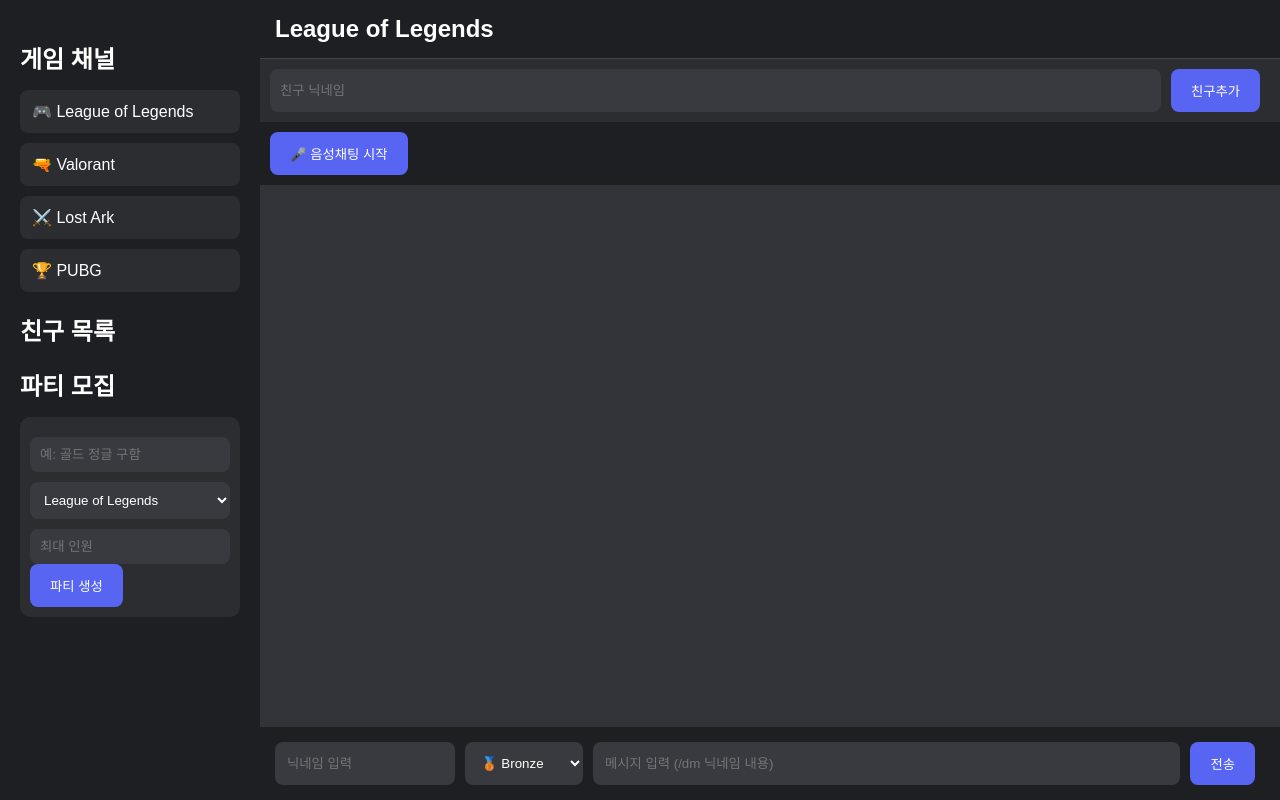
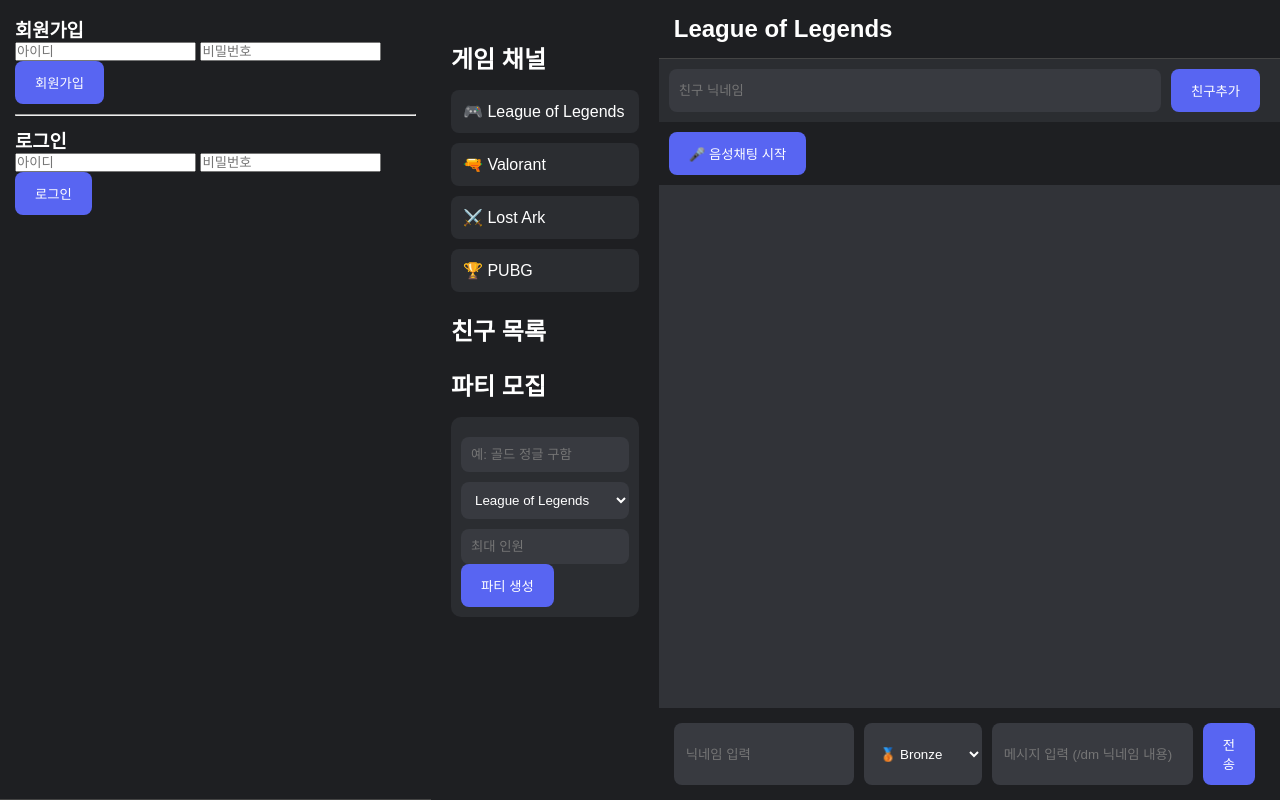
Before and after one commit to wjdgus741741-dotcom/team-platform, a website: page public/index.html in a window 1280 px wide. Drawn offline with nearby package versions, Linux system fonts and the light colour scheme; no server answers.

Commit message:
add login register

```diff
--- a/public/index.html
+++ b/public/index.html
@@ -272,6 +272,52 @@
 </head>
 
 <body>
+
+    <div style="
+padding:15px;
+background:#1e1f22;
+border-bottom:1px solid #444;
+">
+
+<h3>회원가입</h3>
+
+<input
+type="text"
+id="regUsername"
+placeholder="아이디"
+>
+
+<input
+type="password"
+id="regPassword"
+placeholder="비밀번호"
+>
+
+<button onclick="register()">
+회원가입
+</button>
+
+<hr style="margin:10px 0;">
+
+<h3>로그인</h3>
+
+<input
+type="text"
+id="loginUsername"
+placeholder="아이디"
+>
+
+<input
+type="password"
+id="loginPassword"
+placeholder="비밀번호"
+>
+
+<button onclick="login()">
+로그인
+</button>
+
+</div>
 
     <!-- 사이드바 -->
     <div class="sidebar">
@@ -1366,6 +1412,125 @@
 
 // 친구 삭제
 
+// 회원가입
+
+function register(){
+
+    const username =
+    document.getElementById(
+        'regUsername'
+    ).value;
+
+    const password =
+    document.getElementById(
+        'regPassword'
+    ).value;
+
+    fetch('/register',{
+
+        method:'POST',
+
+        headers:{
+            'Content-Type':
+            'application/json'
+        },
+
+        body:JSON.stringify({
+
+            username,
+            password
+
+        })
+
+    })
+
+    .then(res=>res.text())
+
+    .then(msg=>{
+
+        alert(msg);
+
+    })
+
+    .catch(err=>{
+
+        console.log(err);
+
+        alert('회원가입 실패');
+
+    });
+
+}
+
+
+
+// 로그인
+
+function login(){
+
+    const username =
+    document.getElementById(
+        'loginUsername'
+    ).value;
+
+    const password =
+    document.getElementById(
+        'loginPassword'
+    ).value;
+
+    fetch('/login',{
+
+        method:'POST',
+
+        headers:{
+            'Content-Type':
+            'application/json'
+        },
+
+        body:JSON.stringify({
+
+            username,
+            password
+
+        })
+
+    })
+
+    .then(res=>res.json())
+
+    .then(data=>{
+
+        if(data.token){
+
+            localStorage.setItem(
+                'token',
+                data.token
+            );
+
+            alert(
+                '로그인 성공'
+            );
+
+        }else{
+
+            alert(
+                JSON.stringify(data)
+            );
+
+        }
+
+    })
+
+    .catch(err=>{
+
+        console.log(err);
+
+        alert('로그인 실패');
+
+    });
+
+}
+
 
 </script>
 
```
